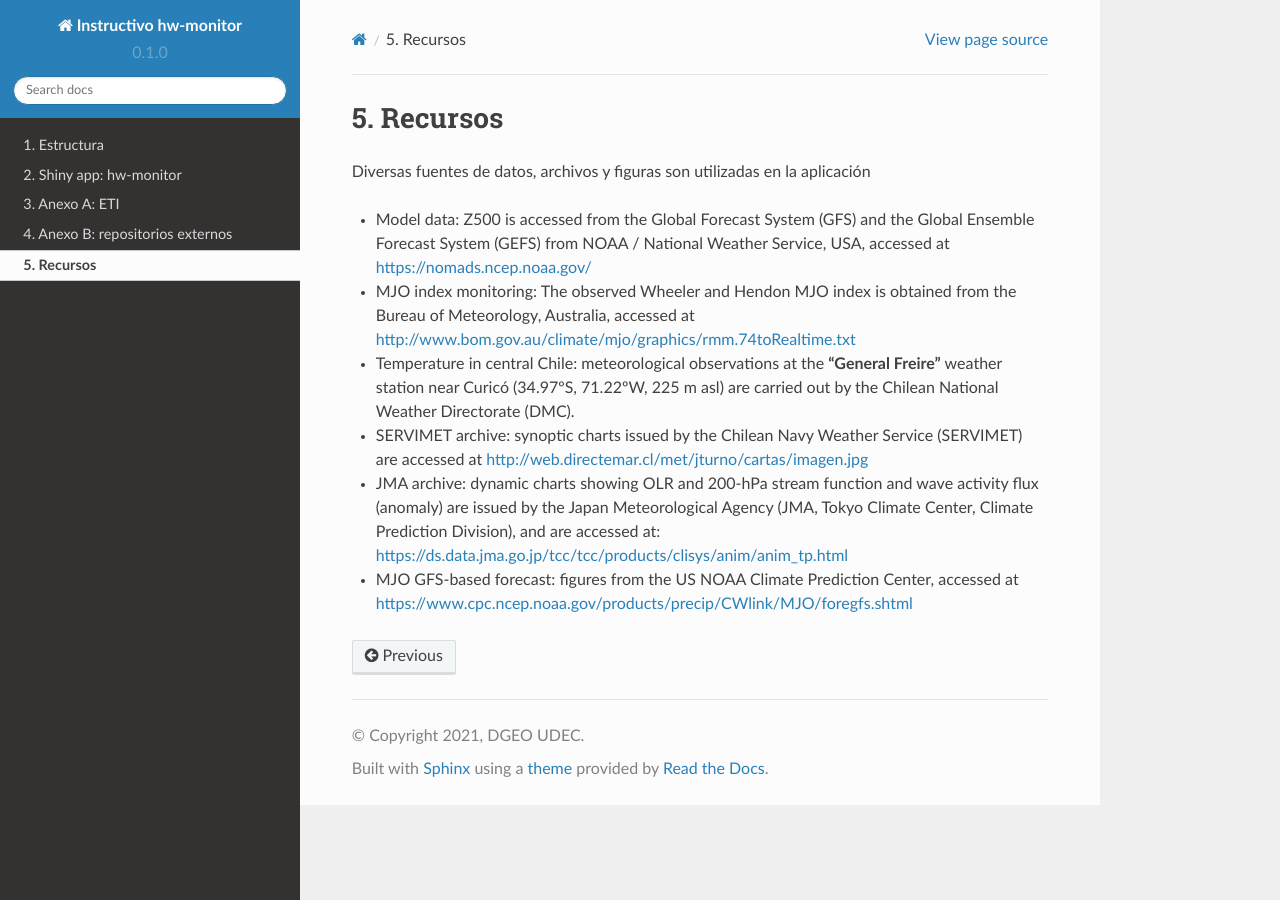
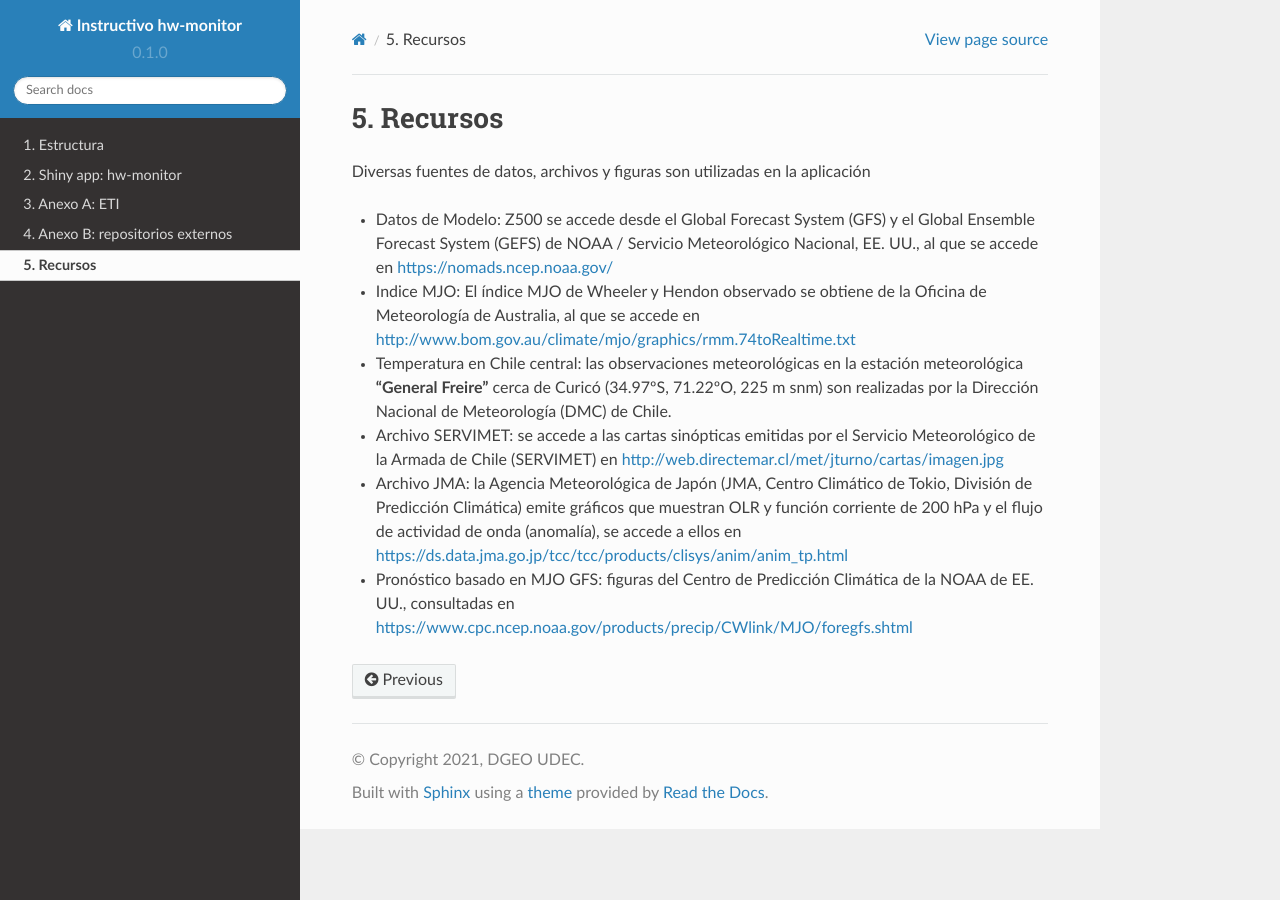
Before and after one commit to chsegura/rtd-tutorial, a Sphinx documentation site: the page built from docs/source/data.rst, in a window 1280 px wide. Built offline with Sphinx 7.4.7 and the Read the Docs theme 2.0.0, drawn with Linux system fonts in a browser that asks for light colours.

Commit message:
Update data.rst

```diff
--- a/docs/source/data.rst
+++ b/docs/source/data.rst
@@ -6,14 +6,14 @@ Recursos
 Diversas fuentes de datos, archivos y figuras son utilizadas en la aplicación
 
 
-- Model data: Z500 is accessed from the Global Forecast System (GFS) and the Global Ensemble Forecast System (GEFS) from NOAA / National Weather Service, USA, accessed at https://nomads.ncep.noaa.gov/
+- Datos de Modelo: Z500 se accede desde el Global Forecast System (GFS) y el Global Ensemble Forecast System (GEFS) de NOAA / Servicio Meteorológico Nacional, EE. UU., al que se accede en https://nomads.ncep.noaa.gov/
 
-- MJO index monitoring: The observed Wheeler and Hendon MJO index is obtained from the Bureau of Meteorology, Australia, accessed at http://www.bom.gov.au/climate/mjo/graphics/rmm.74toRealtime.txt
+- Indice MJO: El índice MJO de Wheeler y Hendon observado se obtiene de la Oficina de Meteorología de Australia, al que se accede en http://www.bom.gov.au/climate/mjo/graphics/rmm.74toRealtime.txt
 
-- Temperature in central Chile: meteorological observations at the **“General Freire”** weather station near Curicó (34.97ºS, 71.22ºW, 225 m asl) are carried out by the Chilean National Weather Directorate (DMC).
+- Temperatura en Chile central: las observaciones meteorológicas en la estación meteorológica **“General Freire”** cerca de Curicó (34.97ºS, 71.22ºO, 225 m snm) son realizadas por la Dirección Nacional de Meteorología (DMC) de Chile.
 
-- SERVIMET archive: synoptic charts issued by the Chilean Navy Weather Service (SERVIMET) are accessed at http://web.directemar.cl/met/jturno/cartas/imagen.jpg
+- Archivo SERVIMET: se accede a las cartas sinópticas emitidas por el Servicio Meteorológico de la Armada de Chile (SERVIMET) en http://web.directemar.cl/met/jturno/cartas/imagen.jpg
 
-- JMA archive: dynamic charts showing OLR and 200-hPa stream function and wave activity flux (anomaly) are issued by the Japan Meteorological Agency (JMA, Tokyo Climate Center, Climate Prediction Division), and are accessed at: https://ds.data.jma.go.jp/tcc/tcc/products/clisys/anim/anim_tp.html
+- Archivo JMA: la Agencia Meteorológica de Japón (JMA, Centro Climático de Tokio, División de Predicción Climática) emite gráficos que muestran OLR y función corriente de 200 hPa y el flujo de actividad de onda (anomalía), se accede a ellos en https://ds.data.jma.go.jp/tcc/tcc/products/clisys/anim/anim_tp.html
 
-- MJO GFS-based forecast: figures from the US NOAA Climate Prediction Center, accessed at https://www.cpc.ncep.noaa.gov/products/precip/CWlink/MJO/foregfs.shtml
+- Pronóstico basado en MJO GFS: figuras del Centro de Predicción Climática de la NOAA de EE. UU., consultadas en https://www.cpc.ncep.noaa.gov/products/precip/CWlink/MJO/foregfs.shtml
```
